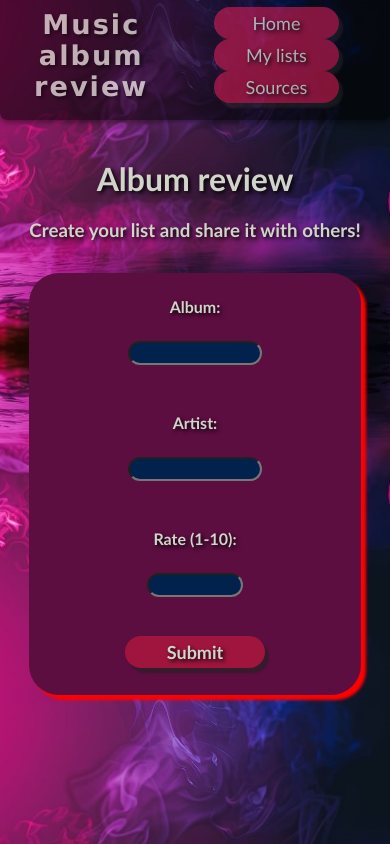
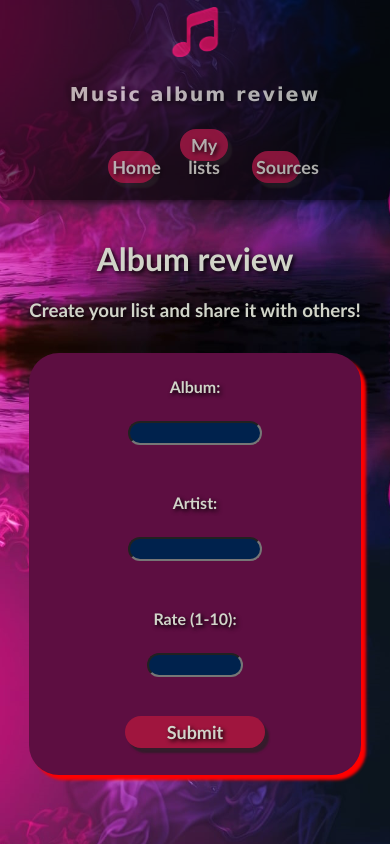
Before and after one commit to Flame787/Music-app-Spotify-API, a website with bundled scripts: page index.html in a window 390 px wide. Built offline with nearby package versions, Linux system fonts and the light colour scheme.

Commit message:
media query navbar and icon

```diff
--- a/index.html
+++ b/index.html
@@ -9,15 +9,17 @@
   <body>
 
     <header id="navigation" class="red" class="flex-container">
-      <div id="top-title" class="d-col-1">
+      <div id="top-icon" class="d-col-1">
         <img
-          id=""
-          src=""
-          alt=""
+          id="app-icon"
+          src="pictures/app-icon.png"
+          width="50"
+          height="50"
+          alt="application icon"
         />
       </div>
-      <div id="nav-title" class="d-col-4">Music album review</div>
-      <nav id="navbar" class="d-col-7">
+      <div id="nav-title" class="d-col-3">Music album review</div>
+      <nav id="navbar" class="d-col-8">
         <div id="nav-list">
           <button><a href="index.html">Home</a></button>
           <button><a href="my_lists.html">My lists</a></button>
--- a/style.css
+++ b/style.css
@@ -74,13 +74,17 @@ body {
 #nav-list button {
   /* text-decoration: none; */
   display: inline-block;
-  margin: 0 40px;
+  margin: 0 70px;
   background-color: #a0153e;
   border-radius: 30px;
   padding: 5px 4px;
   /* padding: 0% 3%; */
   text-shadow: 2px 2px 4px #000000;
-  box-shadow: 4px 5px 2px #232222b0;
+  /* box-shadow: 4px 5px 2px #232222b0; */
+}
+
+#nav-list button:last-child {
+  margin-right: 250px;
 }
 
 #nav-list button a {
@@ -88,6 +92,7 @@ body {
   text-decoration: none;
   font-weight: 350;
   color: #d1d4c9;
+  font-weight: bold;
 }
 
 #nav-list button:hover {
@@ -97,6 +102,10 @@ body {
 #nav-list button a:hover {
   color: #000000;
   text-shadow: none;
+}
+
+#app-icon {
+  text-align: center;
 }
 
 .flex-container {
@@ -292,6 +301,26 @@ hr {
   flex-basis: 100%;
 }
 
+@media (max-width: 1540px) {
+  #nav-list button:last-child {
+    margin-right: 150px;
+  }
+
+  #nav-list button {
+    margin: 0 40px;
+  }
+}
+
+@media (max-width: 1150px) {
+  #nav-list button:last-child {
+    margin-right: 70px;
+  }
+
+  #nav-list button {
+    margin: 0 20px;
+  }
+}
+
 @media (max-width: 1056px) {
   li {
     flex-basis: 90%;
@@ -311,6 +340,31 @@ hr {
   }
 }
 
+@media (max-width: 880px) {
+  #nav-list button:last-child {
+    margin-right: 15px;
+  }
+
+  #nav-list button {
+    margin: 0 15px;
+  }
+
+  #nav-title {
+    font-size: 1.4rem;
+  }
+}
+
+@media (max-width: 840px) {
+  #nav-list button {
+    margin: 0 10px;
+  }
+
+  #nav-title {
+    font-size: 1.2rem;
+    flex-basis: 90%;
+  }
+}
+
 @media (max-width: 786px) {
   body {
     font-size: 1rem;
@@ -326,6 +380,18 @@ hr {
     width: 85%;
     margin: 5% auto;
     align-content: center;
+  }
+
+  .red {
+    height: 200px;
+  }
+
+  #nav-list button {
+    width: 20%;
+  }
+
+  #navbar {
+    width: 100%;
   }
 
   button,
```
